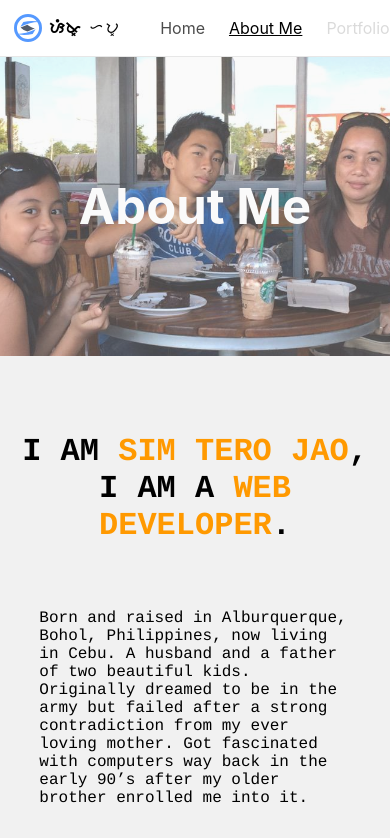
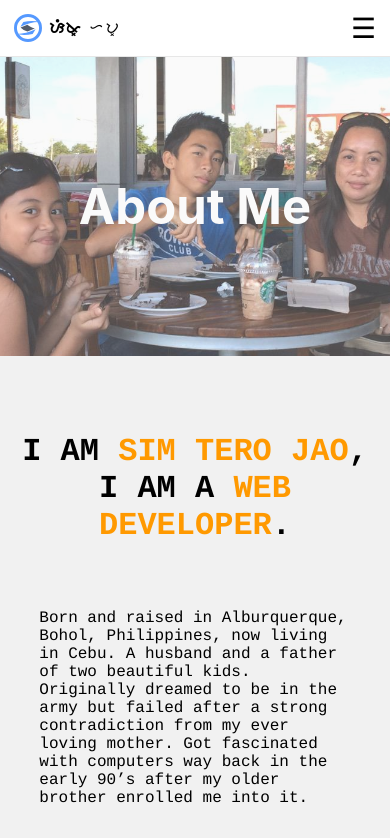
Before and after one commit to jaosimt/portfolio, a React (Create React App) app: page /about-me in a window 390 px wide. Shown: the top 838 px of the page. Built offline with nearby package versions, Linux system fonts and the light colour scheme.

Commit message:
* added hamburger menu

```diff
--- a/src/App.scss
+++ b/src/App.scss
@@ -11,6 +11,7 @@
   flex-direction: column;
   justify-content: space-between;
   padding: 14px;
+  overflow: hidden;
 }
 
 .bybyn {
--- a/src/components/AboutMe/about.scss
+++ b/src/components/AboutMe/about.scss
@@ -1,7 +1,7 @@
-.about-me {
+div.about-me {
+  padding-bottom: 14px;
+
   .wrapper {
-    padding-top: 14px;
-
     .banner {
       height: 300px;
       background: transparent url(./life.jpeg) no-repeat center;
@@ -56,10 +56,8 @@
   border-bottom: 1px solid #e7e7e7;
 }
 
-.header.about-me-page ~ .about-me { margin-top: 28px; }
-
 @media (max-width: 847px) {
-  .about-me {
+  div.about-me {
     .wrapper {
       .content {
         p {
--- a/src/components/AboutMe/index.js
+++ b/src/components/AboutMe/index.js
@@ -4,11 +4,15 @@ import award from './sImoAwardSmall.png';
 
 class AboutMe extends Component {
 	render() {
-		const { offset } = this.props;
+		const { offset: o } = this.props;
+		const offset = o.header + o.footer + o.margin;
 
 		return <div
 			className={ 'about-me' }
-			style={ { minHeight: `calc(100vh - ${ offset }px)` } }>
+			style={ {
+				minHeight: `calc(100vh - ${ offset }px)`,
+				marginTop: `${o.header - o.margin }px`
+			} }>
 			<div className="wrapper">
 				<div className="banner">About me</div>
 				<div className="content">
--- a/src/components/ContentContainer/index.js
+++ b/src/components/ContentContainer/index.js
@@ -17,7 +17,11 @@ class ContentContainer extends Component {
 		super();
 		this.state = {
 			menuItem: window.location.pathname === '/' ? 'home' : window.location.pathname.replace(/^\//, ""),
-			offset: 0
+			offset: {
+				header: 0,
+				footer: 0,
+				margin: 0
+			}
 		}
 
 		this.headerRef = React.createRef();
@@ -26,7 +30,6 @@ class ContentContainer extends Component {
 
 	componentDidMount() {
 		const offset = this.offsetHeight();
-		console.log('ContentContainer [componentDidMount]:', offset);
 		this.setState({ offset: offset })
 	}
 
@@ -66,7 +69,11 @@ class ContentContainer extends Component {
 	setFooterRef = ref => this.footerRef = ref;
 
 	offsetHeight = () => {
-		return this.headerRef.clientHeight + (this.footerRef.clientHeight || 0) + 28;
+		return {
+			header: this.headerRef.clientHeight,
+			footer: this.footerRef.clientHeight,
+			margin: 14
+		};
 	}
 }
 
--- a/src/components/Header/header.scss
+++ b/src/components/Header/header.scss
@@ -11,9 +11,11 @@
     background-size: 28px;
     align-items: center;
     display: flex;
+    cursor: pointer;
   }
 
   ul {
+    transition: all ease-in-out 300ms;
     list-style: none;
     display: flex;
     margin: 0;
@@ -46,6 +48,34 @@
       }
 
     }
+
+    #menu-hamburger {
+      display: none;
+      width: 100%;
+      justify-content: center;
+      align-items: center;
+      padding: 7px;
+      margin-bottom: 7px;
+
+      span {
+        font-size: 28px;
+        cursor: pointer;
+        color: #000;
+
+        &:active { opacity: 0.3; }
+      }
+    }
+  }
+
+  #header-hamburger {
+    display: none;
+
+    span {
+      font-size: 28px;
+      cursor: pointer;
+
+      &:active { opacity: 0.3; }
+    }
   }
 }
 
@@ -60,3 +90,36 @@
     }
   }
 }
+
+@media (max-width: 768px) {
+  .header {
+    ul {
+      flex-direction: column;
+      position: absolute;
+      right: 0;
+      top: 0;
+      align-items: center;
+      line-height: 2em;
+      background-color: white;
+      color: #f90;
+      height: 100vh;
+      overflow-y: auto;
+      margin: 0;
+      padding: 0;
+      border-left: 1px solid #e7e7e7;
+
+      li:first-child { margin-top: 7px !important; }
+      li:last-child { margin-bottom: 7px; }
+      li {
+        margin: 0 !important;
+        padding: 7px 35px;
+      }
+
+      #menu-hamburger { display: flex; }
+    }
+
+    #header-hamburger {
+      display: flex;
+    }
+  }
+}
--- a/src/components/Header/index.js
+++ b/src/components/Header/index.js
@@ -1,17 +1,34 @@
-import { Component } from 'react';
+import React, { Component } from 'react';
 import './header.scss';
 import { SnakeCase, Capitalize } from "../../scripts/utils";
 import { NavLink } from "react-router-dom";
 
 class Header extends Component {
+	ulRef = React.createRef();
+	state = {
+		right: '-101%'
+	}
+
+	componentDidMount() {
+		document.addEventListener('mousedown', this.outsideClickHandler);
+	}
 
 	render() {
+		const { right } = this.state;
 		const { selected, onClick, setRef } = this.props;
 		const disabledMenuItem = [ 'portfolio', 'blogs' ];
 
-		return <div className={`header ${selected}-page`} ref={ setRef }>
-			<div className="logo bybyn"><strong title="Sim">ᜐᜒᜋ᜔</strong>&nbsp;<span title="Jao">ᜑᜏ᜔</span></div>
-			<ul>
+		return <div className={ `header ${ selected }-page` } ref={ setRef }>
+			<div
+				onClick={ () => window.location = '/' }
+				className="logo bybyn">
+				<strong title="Sim">ᜐᜒᜋ᜔</strong>&nbsp;<span title="Jao">ᜑᜏ᜔</span>
+			</div>
+			<div id="header-hamburger"><span onClick={ this.toggleMenu }>☰</span></div>
+			<ul
+				style={ { right: right } }
+				ref={ this.ulRef }>
+				<div id="menu-hamburger"><span onClick={ this.toggleMenu }>☰</span></div>
 				{
 					[ 'home', 'about me', 'portfolio', 'blogs' ].map((m, i) => {
 						const menuItem = SnakeCase(m);
@@ -26,6 +43,20 @@ class Header extends Component {
 			</ul>
 		</div>
 	}
+
+	outsideClickHandler = event => {
+		const { right } = this.state;
+
+		if (right === '0px' && this.ulRef && this.ulRef.current && !this.ulRef.current.contains(event.target)) {
+			console.log('outside click');
+		}
+	}
+
+	toggleMenu = () => this.setState(prevState => {
+		return {
+			right: prevState.right === '0px' ? '-101%' : '0px'
+		}
+	})
 }
 
 export default Header;
```
